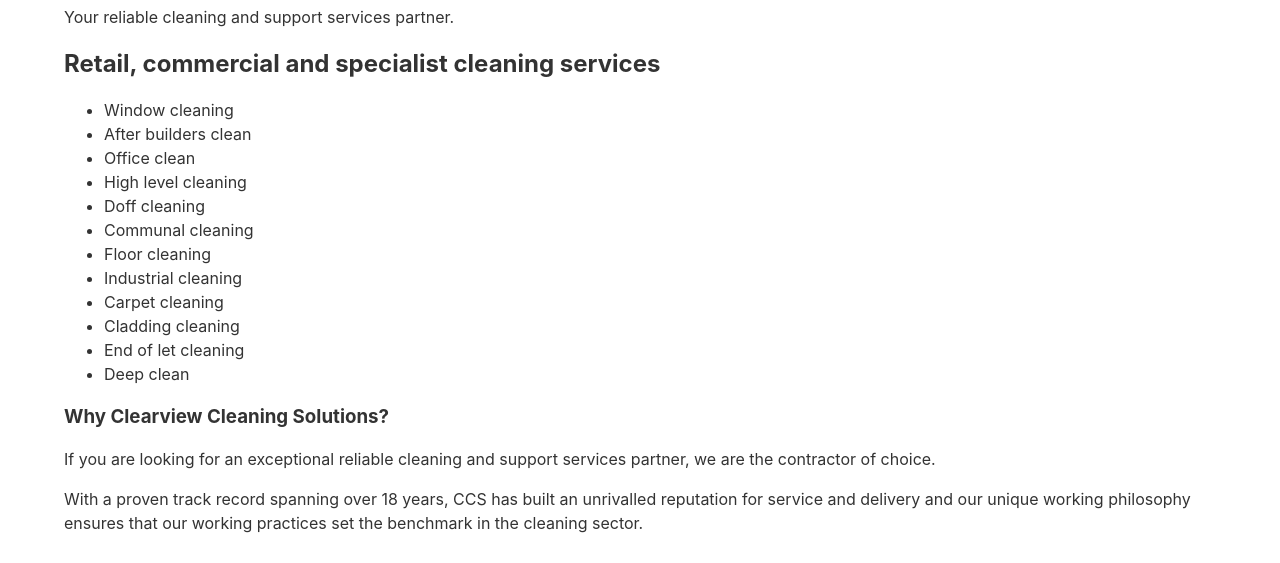
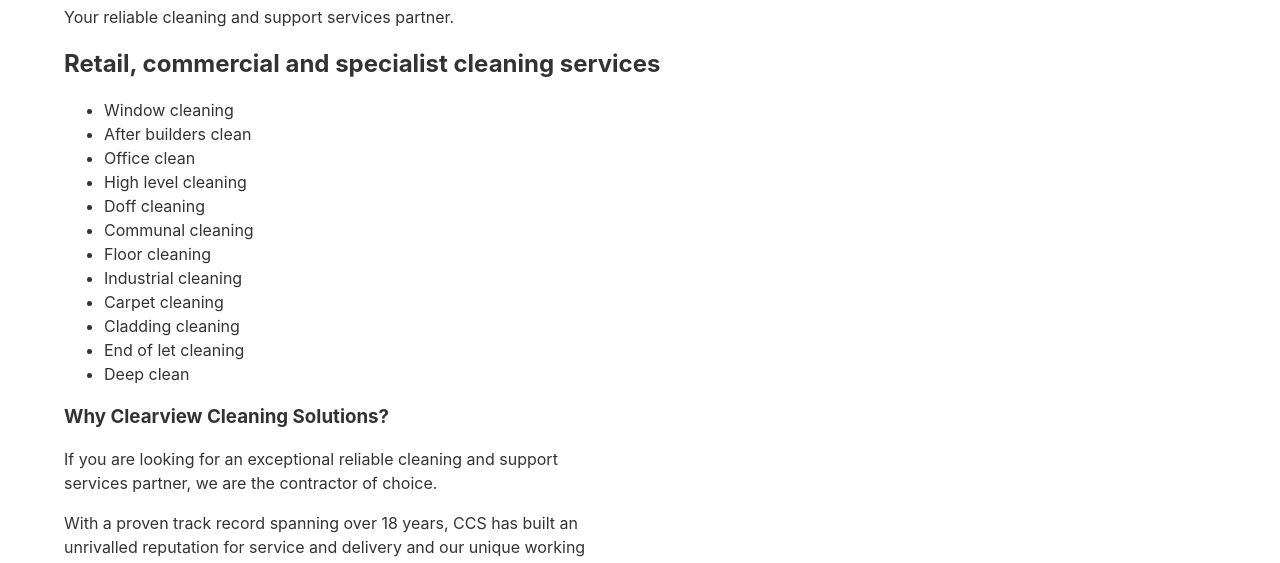
Before and after one commit to andij/clearviewcleaningsolutions, an Eleventy site: page content/index.md in a window 1280 px wide. Shown: the part 128-691 px from the top of the page. Built offline with nearby package versions, Linux system fonts and the light colour scheme; Eleventy itself is replaced by a stand-in of ours; files that its build step writes are made by us from their sources.

Commit message:
include max-width for p

```diff
--- a/public/css/index.css
+++ b/public/css/index.css
@@ -69,6 +69,7 @@
 }
 p {
   line-height: 1.5;
+  max-width: 55ch;
 }
 
 li {
```
